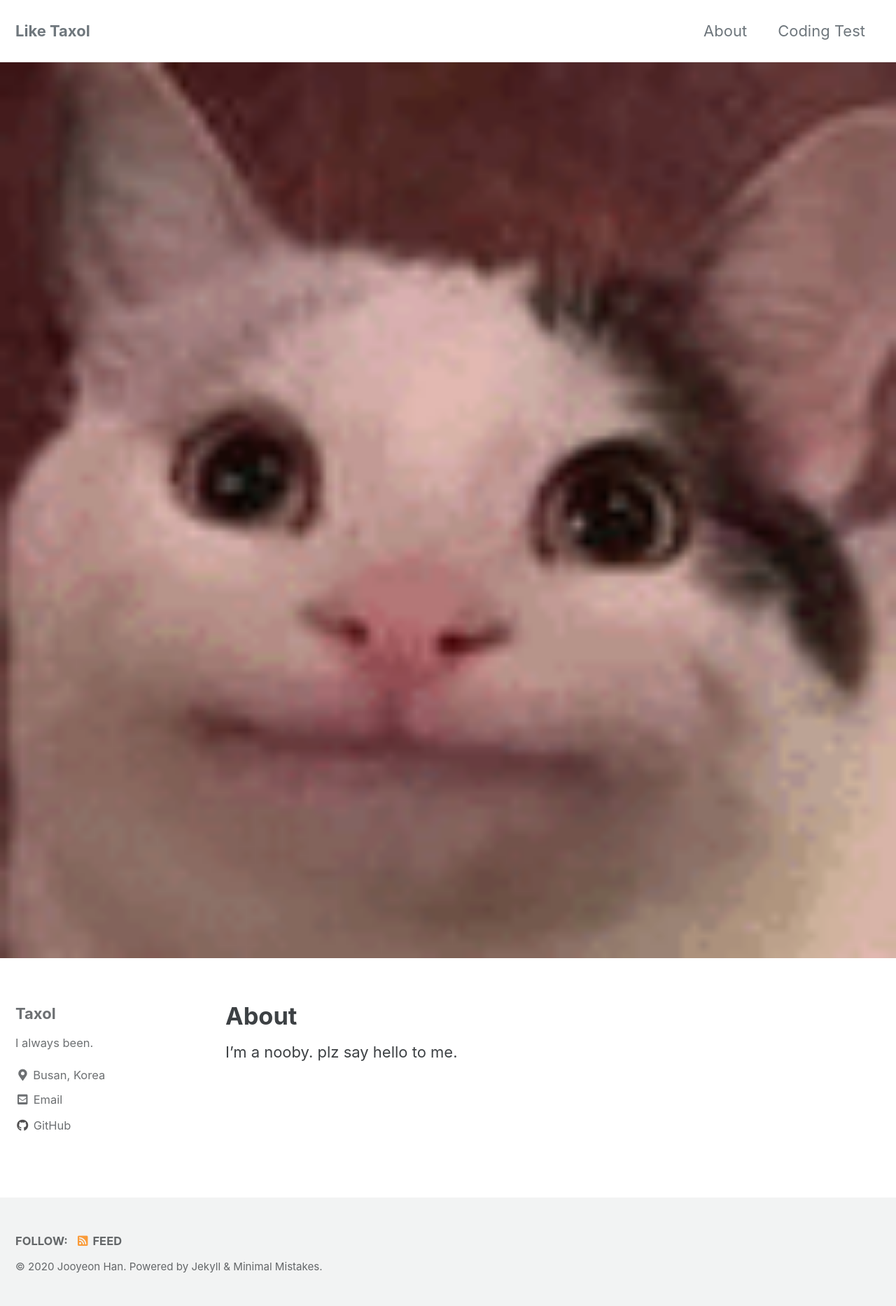
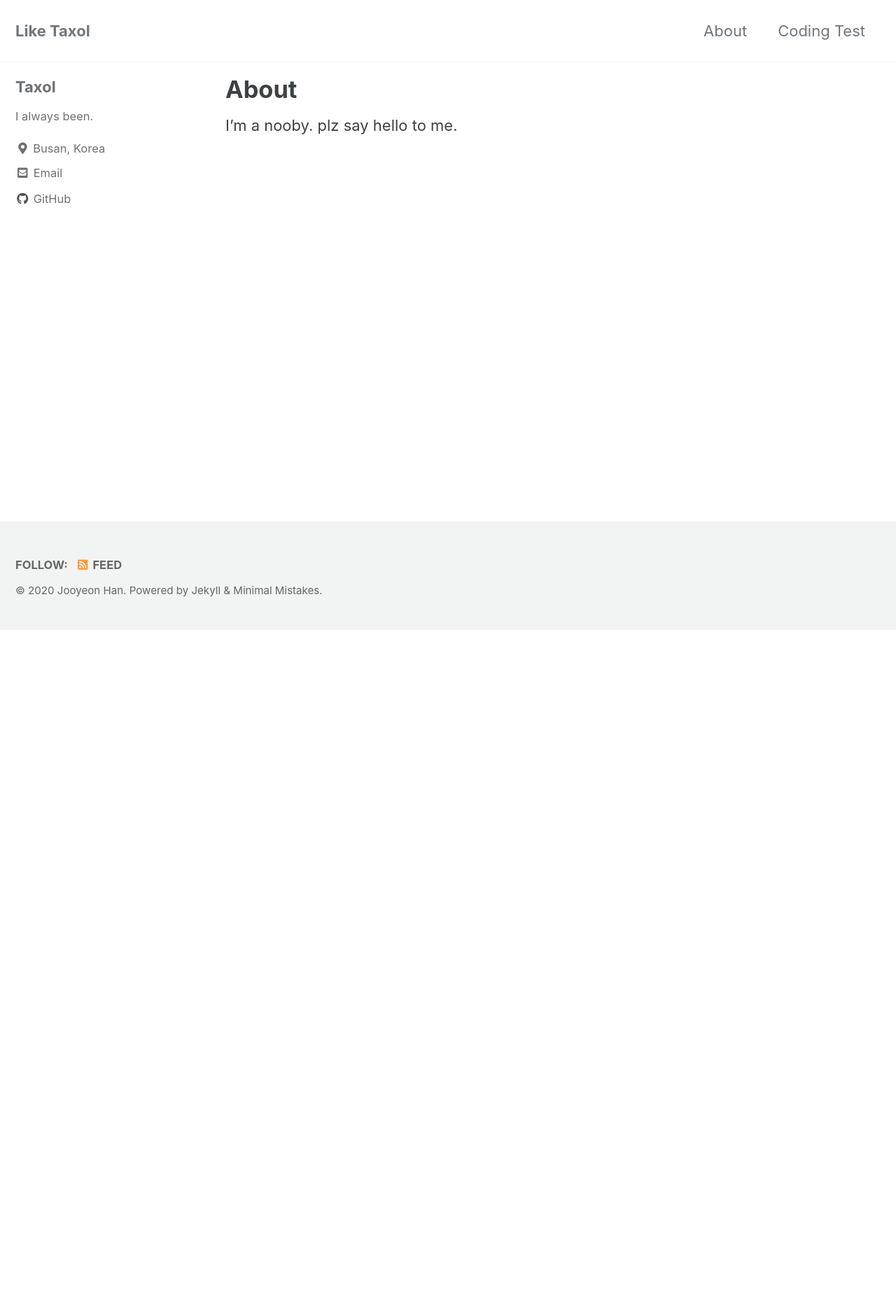
Before and after one commit to taxol1203/taxol1203.github.io, a Jekyll site: the page built from _pages/about.md, in a window 1280 px wide. Shown: the whole page at 70% size. Built offline with Jekyll 4.4.1, drawn with Linux system fonts in a browser that asks for light colours; cached includes are drawn as plain includes; after the commit the page ends 900 px from its top, so only the background shows below that.

Commit message:
last2 try

```diff
--- a/_pages/about.md
+++ b/_pages/about.md
@@ -1,8 +1,6 @@
 ---
 title: "About"
 permalink: /about/
-header:
-    image: "/images/meow.png"
 ---
 
 I'm a nooby. plz say hello to me.
```
Also changed, not shown: _pages/codingTest.md (+1 -0 lines).
